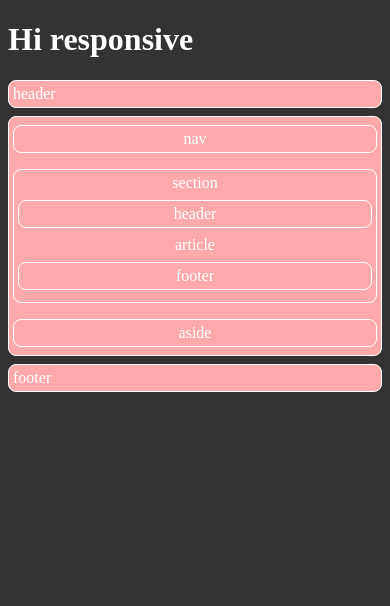
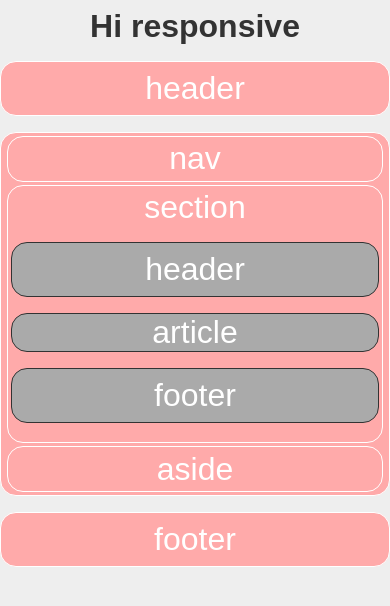
Before and after one commit to francho/curso-webapps, a plain HTML site: page html5/responsive.html in a window 390 px wide. Drawn offline with Linux system fonts and the light colour scheme.

Commit message:
Fix responsive sample

```diff
--- a/html5/responsive.html
+++ b/html5/responsive.html
@@ -4,11 +4,22 @@
     <meta charset="UTF-8">
     <title></title>
     <style>
-        body {
-            color: white;
-            background: #333;
+        * {
+            margin: 0;
+            padding: 0;
         }
 
+        body {
+            color: #fff;
+            font-size: 2em;
+            background-color: #eee;
+            font-family: 'Oswald', sans-serif;
+        }
+
+        h1 {
+            margin: 0.25em auto;
+            text-align: center;
+        }
 
         header, footer, section, nav, aside {
             background: #666;
@@ -16,36 +27,65 @@
             border-radius: 0.5em;
             margin: 0.5em auto;
             padding: 0.25em;
+            text-align: center;
+        }
+
+        h1 {
+            color: #333;
+        }
+
+        header, footer, section#container {
+            max-width: 960px;
         }
 
         section#container {
             margin: 0 auto;
             padding: 0;
-            text-align: center;
         }
+
         section#principal, nav, aside {
             margin: 0.5em auto;
             padding: 0.25em;
+            text-align: center;
+            max-width: 960px;
+            min-height: 300px;
             display: inline-block;
+            vertical-align: top;
             width: 65%;
-            min-height: 300px;
-            max-width: 960px;
-            vertical-align: top;
+            border: 1px solid #fff;
+            border-radius: 0.5em;
         }
 
         aside, nav {
             width: 13%;
         }
 
+        article, #principal header, #principal footer {
+            background: #aaa;
+            border: 1px solid #333;
+            border-radius: 0.5em;
+        }
+
+        /*
+         *
+         * Ajustamos el CSS para las pantallas entre 480 y 800 de ancho
+         *
+         */
         @media only screen and (min-width: 320px) and (max-width: 800px) {
             header, footer, section, nav, aside {
                 background: #ffaaaa;
             }
 
+            h1 { font-size: 1em; }
+
             section#principal, nav, aside {
+                display: block;
+                margin: 0.1em auto;
+                padding: 0.1em;
                 min-height: 10px;
                 min-width: 95%;
             }
+
         }
     </style>
 
```
